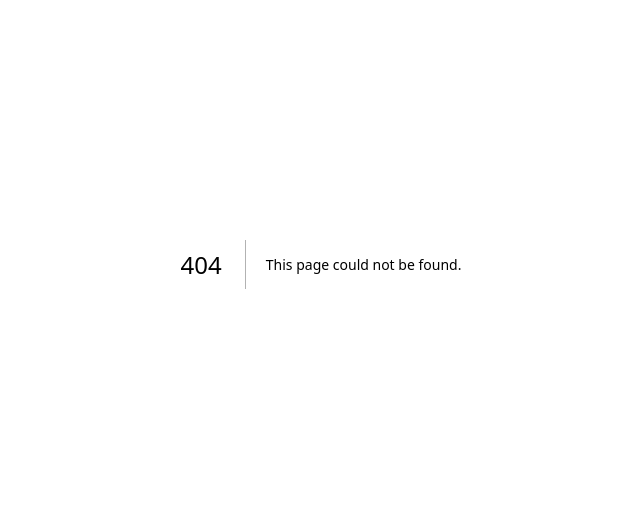
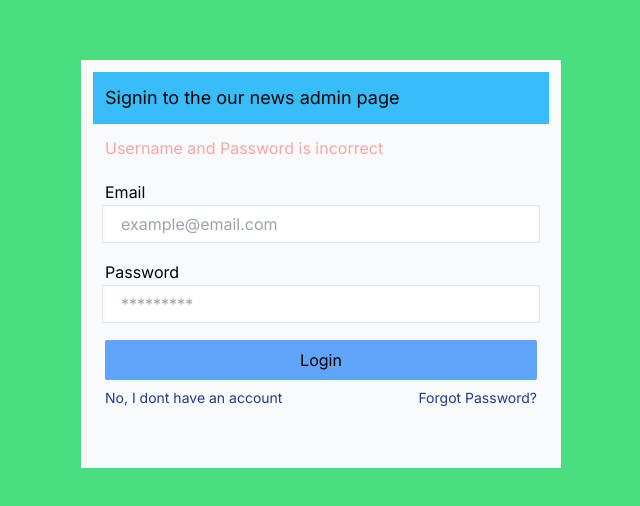
Before and after one commit to pixelhubster/game, a Next.js app: page /creator/auth/signin in a window 1280 px wide. Before the commit this address had no page. Shown: the part 136-642 px from the top of the page, without its empty margins (319-959 px from the left). Built offline with nearby package versions, Linux system fonts and the light colour scheme.

Commit message:
fix: news -> creator

```diff
--- a/src/components/navbar.tsx
+++ b/src/components/navbar.tsx
@@ -4,7 +4,7 @@ const Navbar = () => {
     return (
         <nav className="bg-orange-400 fixed w-full max-lg:w-[98.4vw] object-fill p-3 max-lg:rounded-md mx-auto flex items-center justify-between lg:px-40 z-[1] shadow-md h-[3.5rem]">
             <div>Game</div>
-            <a href='/news/signin' className='hover:underline'>Signin</a>
+            <a href='/creator/auth/signin' className='hover:underline'>Signin</a>
         </nav>
     )
 }
--- a/src/components/pages/news/signin.tsx
+++ b/src/components/pages/news/signin.tsx
@@ -21,8 +21,8 @@ const Signin = () => {
 
                 <button type="submit" className='w-full p-2 bg-blue-400 rounded-sm'>Login</button>
                 <div className='w-full flex justify-between items-center py-2'>
-                    <a href="/news/auth/signup" className='text-sm text-blue-900 hover:underline underline-offset-1'>No, I dont have an account</a>
-                    <a href="/news/auth/forgotpassword" className='text-sm text-blue-900 hover:underline underline-offset-1'>Forgot Password?</a>
+                    <a href="/creator/auth/signup" className='text-sm text-blue-900 hover:underline underline-offset-1'>No, I dont have an account</a>
+                    <a href="/creator/auth/forgotpassword" className='text-sm text-blue-900 hover:underline underline-offset-1'>Forgot Password?</a>
                 </div>
             </div>
 
--- a/src/components/pages/news/signup.tsx
+++ b/src/components/pages/news/signup.tsx
@@ -31,7 +31,7 @@ const Signup = () => {
 
         <button type="submit" className='w-full p-2 bg-blue-400 rounded-sm'>Register</button>
         <div className='w-full flex justify-between items-center py-2'>
-            <a href="/news/auth/signin" className='text-sm text-blue-900 hover:underline underline-offset-1'>Yes, I have an account</a>
+            <a href="/creator/auth/signin" className='text-sm text-blue-900 hover:underline underline-offset-1'>Yes, I have an account</a>
         </div>
     </div>
 
```
Also changed, not shown: src/app/creator/auth/forgotpassword/page.tsx (renamed from src/app/news/auth/forgotpassword/page.tsx), src/app/creator/auth/signin/page.tsx (renamed from src/app/news/auth/signin/page.tsx), src/app/creator/auth/signup/page.tsx (renamed from src/app/news/auth/signup/page.tsx).
